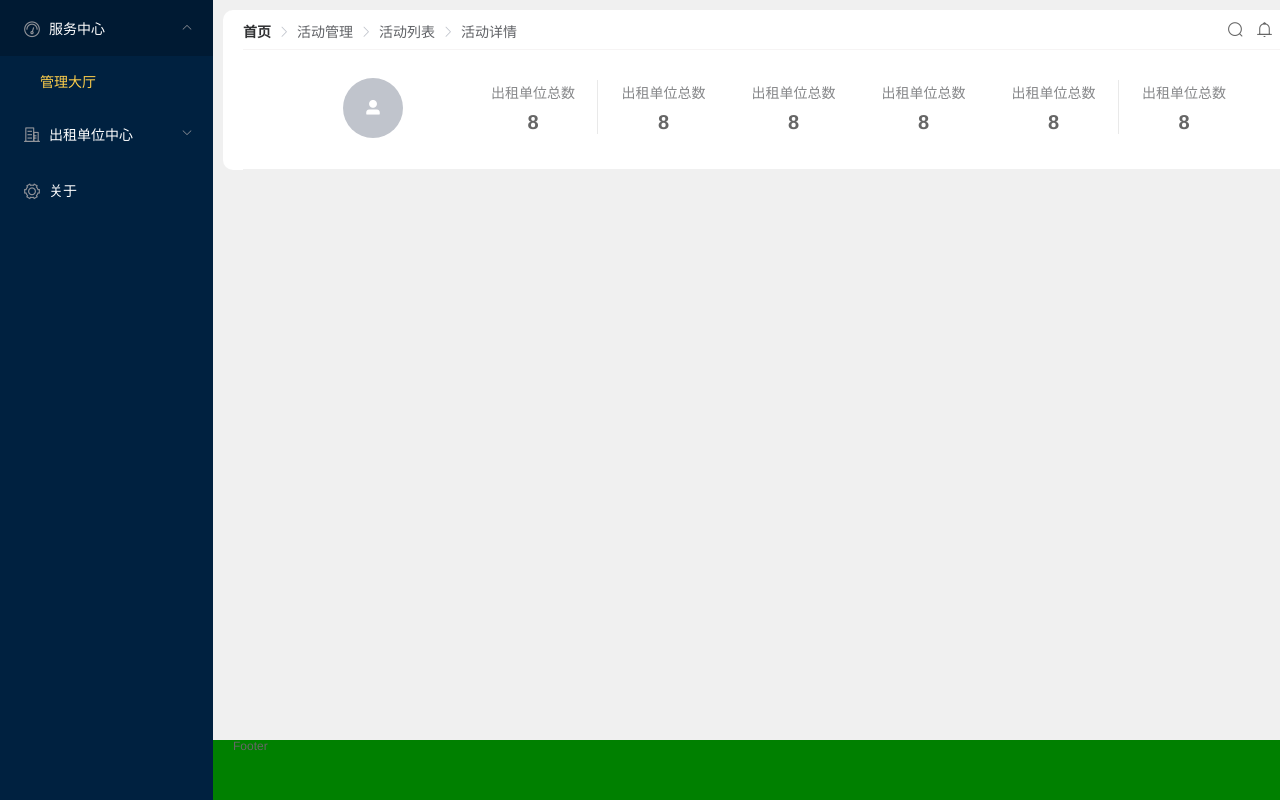
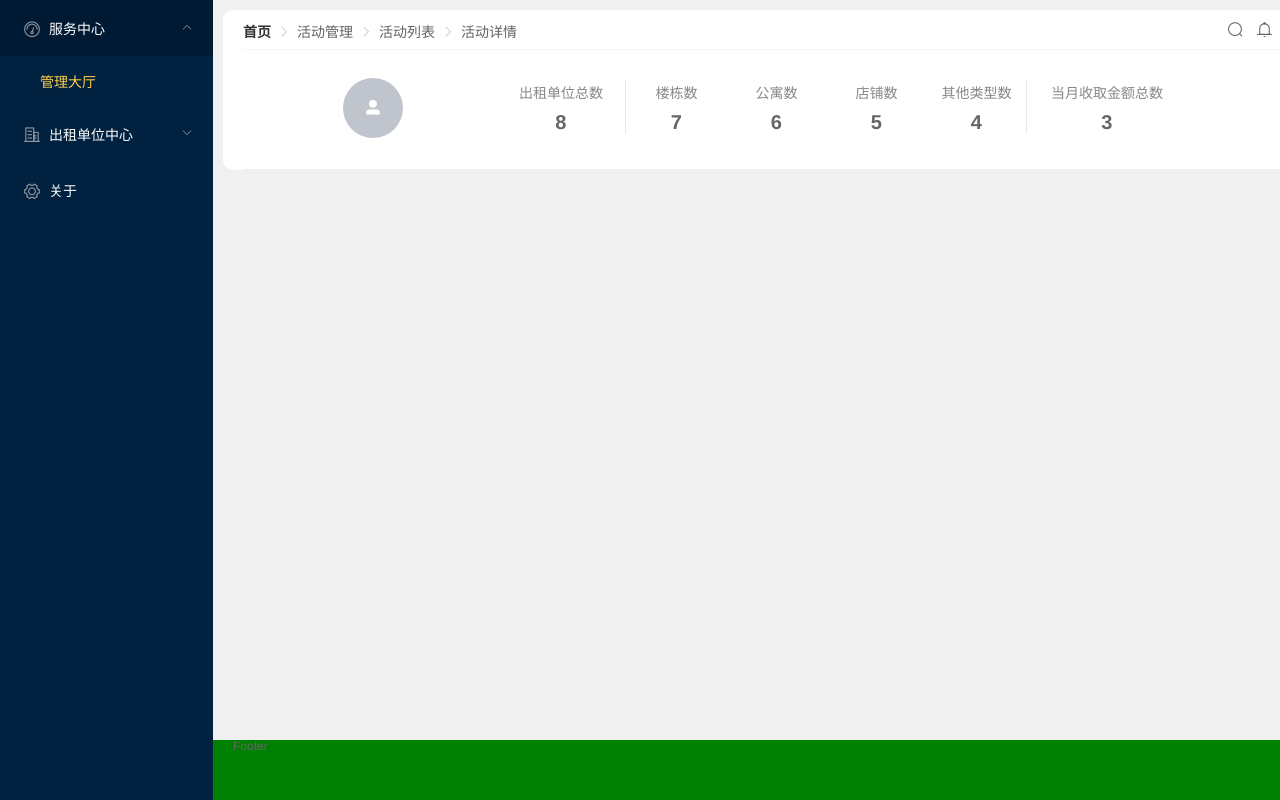
Before and after one commit to superwhys/super-rent, a Vue app in the folder frontend/: page /rent/house in a window 1280 px wide. Shown: the top 800 px of the page. Built offline with nearby package versions, Linux system fonts and the light colour scheme.

Commit message:
add/managerHead

```diff
--- a/frontend/src/components/common/headtop/ManageHead.vue
+++ b/frontend/src/components/common/headtop/ManageHead.vue
@@ -9,24 +9,24 @@
         <span class="total-count">8</span>
       </div>
       <div class="total-box">
-        <span>出租单位总数</span>
-        <span class="house-count">8</span>
+        <span>楼栋数</span>
+        <span class="house-count">7</span>
       </div>
       <div class="total-box">
-        <span>出租单位总数</span>
-        <span class="apartment-count">8</span>
+        <span>公寓数</span>
+        <span class="apartment-count">6</span>
       </div>
       <div class="total-box">
-        <span>出租单位总数</span>
-        <span class="store-count">8</span>
+        <span>店铺数</span>
+        <span class="store-count">5</span>
       </div>
       <div class="total-box">
-        <span>出租单位总数</span>
-        <span class="other-count">8</span>
+        <span>其他类型数</span>
+        <span class="other-count">4</span>
       </div>
       <div class="total-box">
-        <span>出租单位总数</span>
-        <span class="total-price">8</span>
+        <span>当月收取金额总数</span>
+        <span class="total-price">3</span>
       </div>
 
     </div>
@@ -55,7 +55,7 @@ export default {
   .user-icon-box {
     width: 15%;
     height: 100%;
-    flex: 15%;
+    flex: 20%;
     line-height: 120px;
     padding-top: 24px;
     padding-left: 100px;
@@ -69,10 +69,10 @@ export default {
     padding-left: 30px;
   }
   .total-box{
-    width: 130px;
+    width: 100px;
     height: 60%;
     float: left;
-    padding: 0px 20px;
+    /*padding: 0px 0px;*/
   }
   .total-box span{
     text-align: center;
@@ -90,9 +90,11 @@ export default {
     font-weight: bold;
   }
   .total-box:first-child {
+    width: 130px;
     border-right: 1px solid #E9E9E9;
   }
   .total-box:last-child {
+    width: 160px;
     border-left: 1px solid #E9E9E9;
   }
 </style>
```
